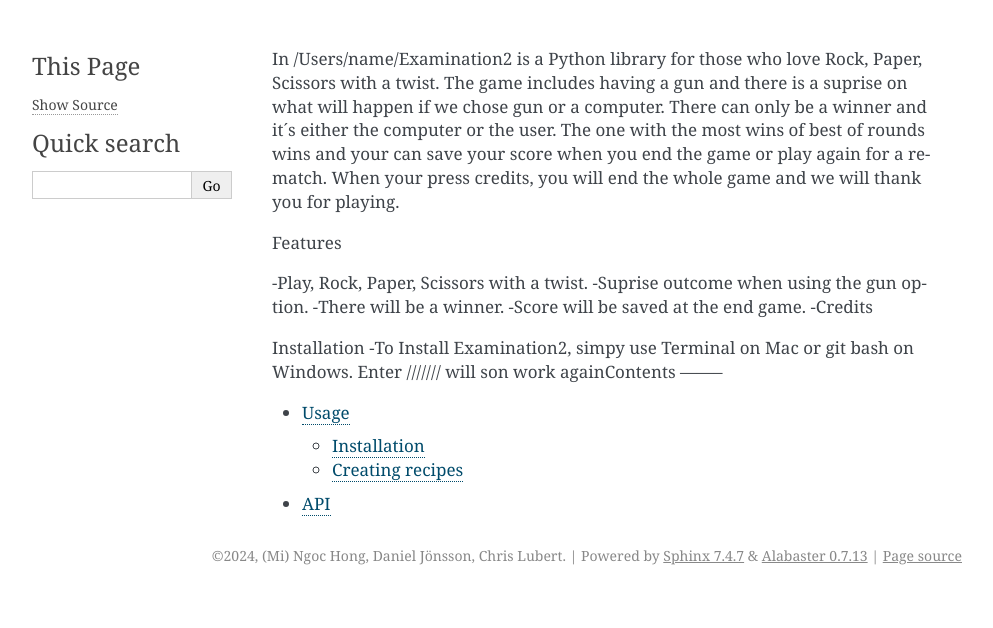
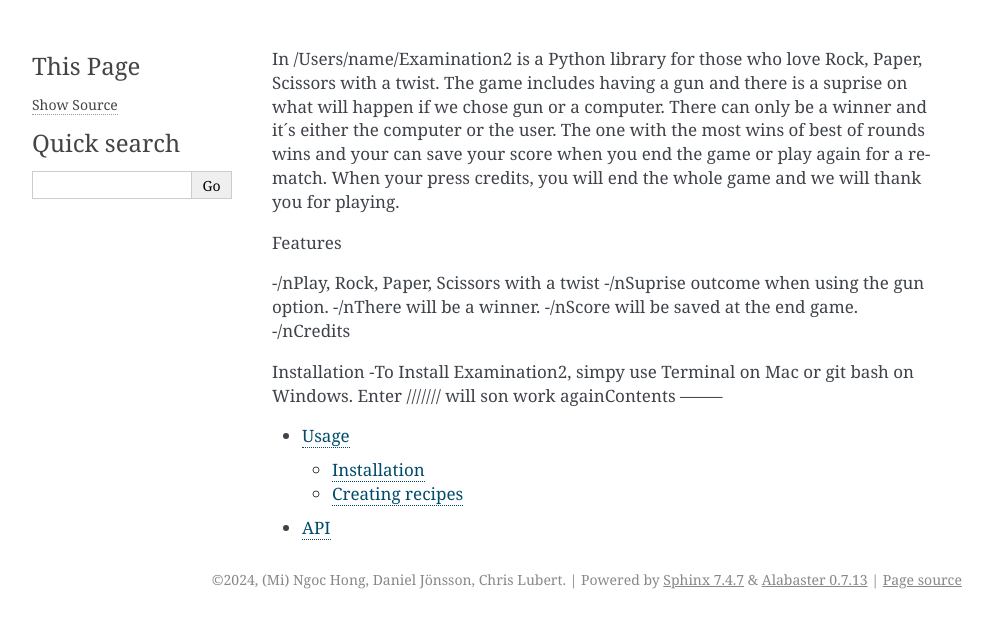
Before and after one commit to DanielJ0131/RPSG-Game, a Sphinx documentation site: the page built from docs/source/index.rst, in a window 1280 px wide. Shown: the top 628 px of the page, without its empty margins (148-1141 px from the left). Built offline with Sphinx 7.4.7, drawn with Linux system fonts in a browser that asks for light colours.

Commit message:
Update index.rst

```diff
--- a/docs/source/index.rst
+++ b/docs/source/index.rst
@@ -2,11 +2,11 @@ In /Users/name/Examination2 is a Python library for those who love Rock, Paper,
 
 Features
 
--Play, Rock, Paper, Scissors with a twist.
--Suprise outcome when using the gun option.
--There will be a winner.
--Score will be saved at the end game.
--Credits
+-/nPlay, Rock, Paper, Scissors with a twist
+-/nSuprise outcome when using the gun option.
+-/nThere will be a winner.
+-/nScore will be saved at the end game.
+-/nCredits
 
 Installation
 -To Install Examination2, simpy use Terminal on Mac or git bash on Windows. Enter /////// will son work againContents
```
